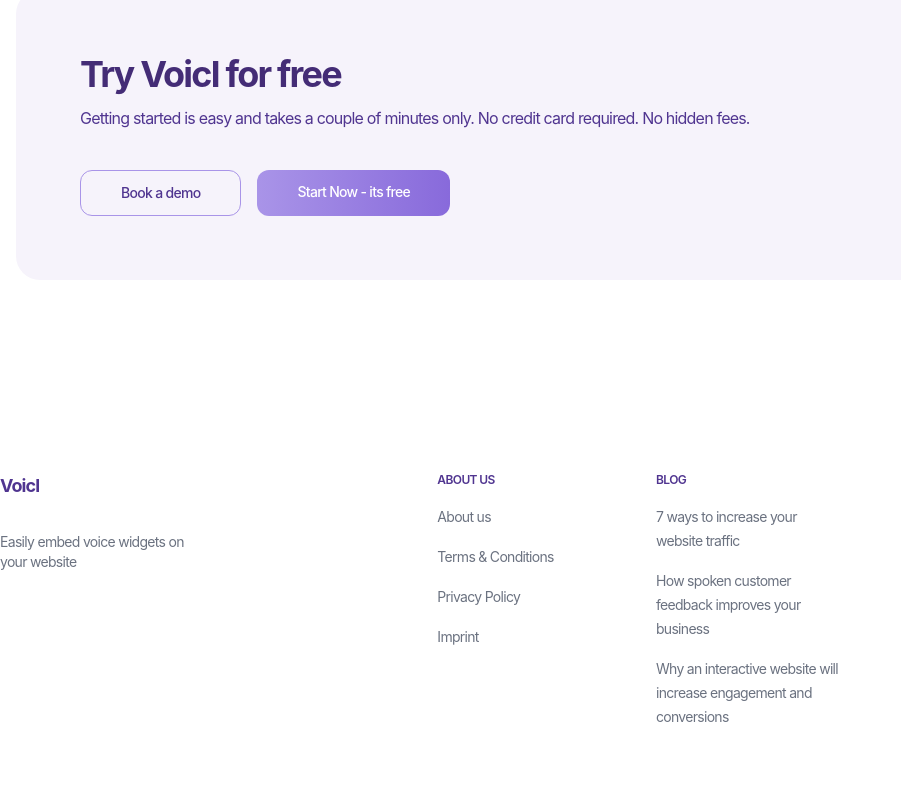
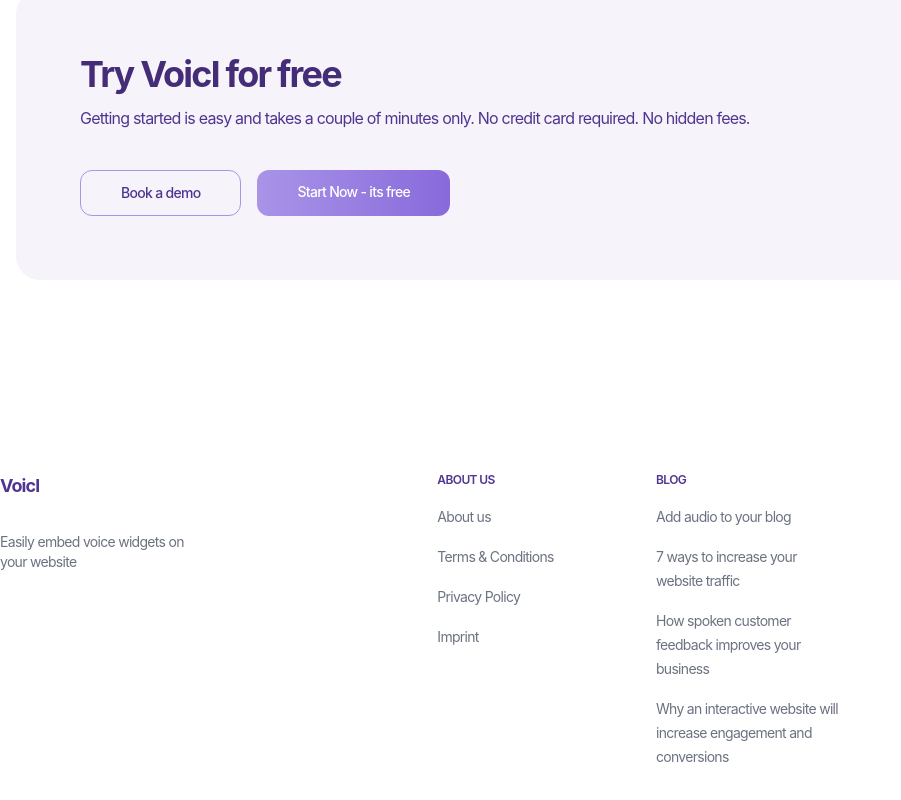
Before and after one commit to zarghamkhandev/bionic-reads, a Next.js app: page / in a window 1280 px wide. Shown: the part 3990-4790 px from the top of the page, without its empty margins (0-901 px from the left). Built offline with nearby package versions, Linux system fonts and the light colour scheme.

Commit message:
add audio to blog

```diff
--- a/components/Footer.tsx
+++ b/components/Footer.tsx
@@ -66,6 +66,14 @@
                   Blog
                 </h3>
                 <ul role="list" className="mt-4 space-y-4">
+
+                <li>
+                    <Link href="/blog/41">
+                      <a className="text-sm font-normal tracking-tighter text-gray-500 hover:text-gray-900">
+                        Add audio to your blog
+                      </a>
+                    </Link>
+                  </li>
                   <li>
                     <Link href="/blog/7">
                       <a className="text-sm font-normal tracking-tighter text-gray-500 hover:text-gray-900">
```
